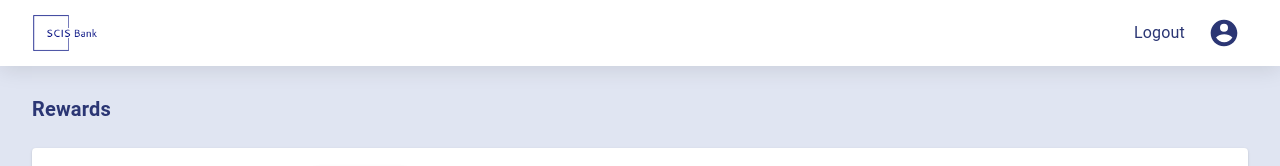
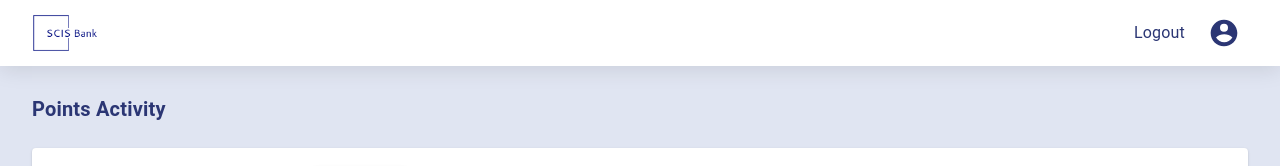
Before and after one commit to Spend-Transactions-Rewards-System/web-ui, a React (Create React App) app: page /pointsactivity in a window 1280 px wide. Shown: the top 166 px of the page. Built offline with nearby package versions, Linux system fonts and the light colour scheme.

Commit message:
Revert "Update CustomerLayout.js"
This reverts commit d93d4498415b0f6caa1adc792c3f6478a512d3cf.

```diff
--- a/src/Layout/CustomerLayout.js
+++ b/src/Layout/CustomerLayout.js
@@ -37,7 +37,7 @@ const CustomerLayout = () => {
                 </Box>
             </Box>
             <Typography className="pageHeader-customer">
-                Rewards
+                Points Activity
             </Typography>
             <Outlet />
         </Box>
```
